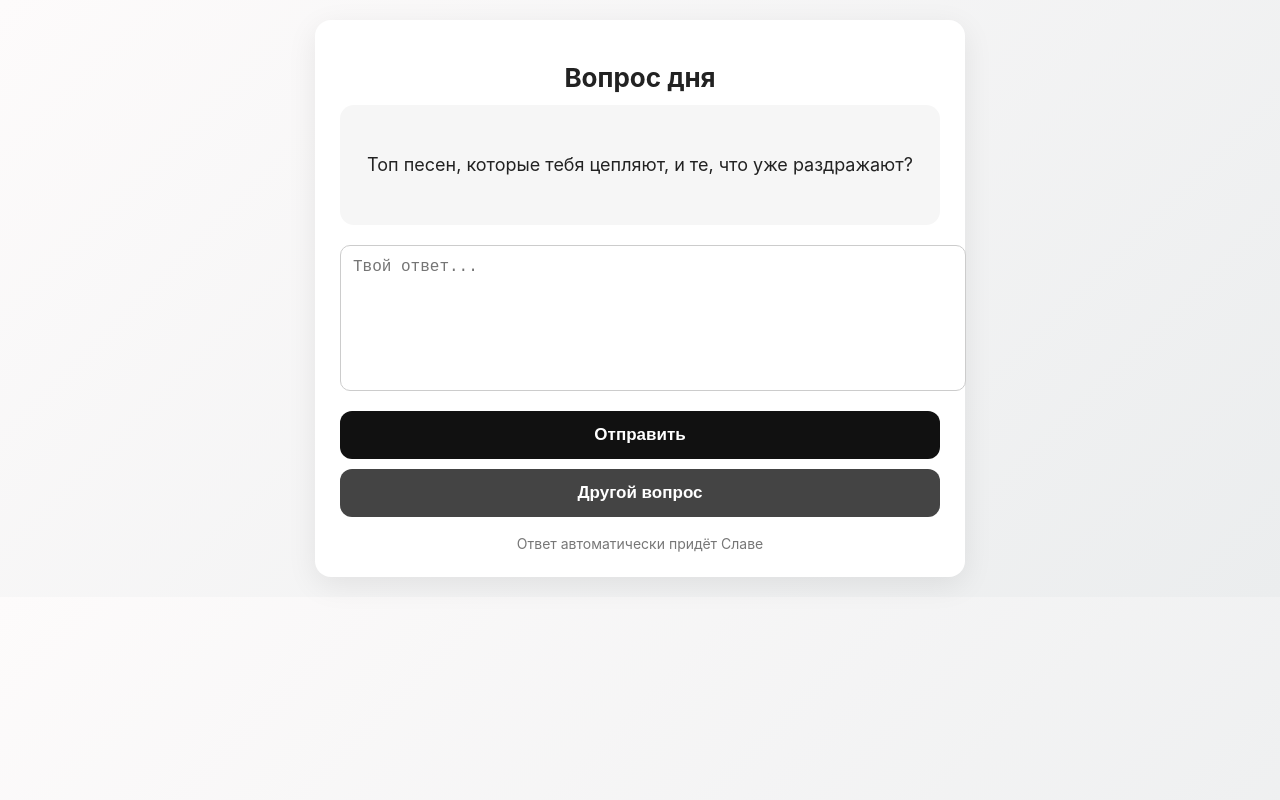
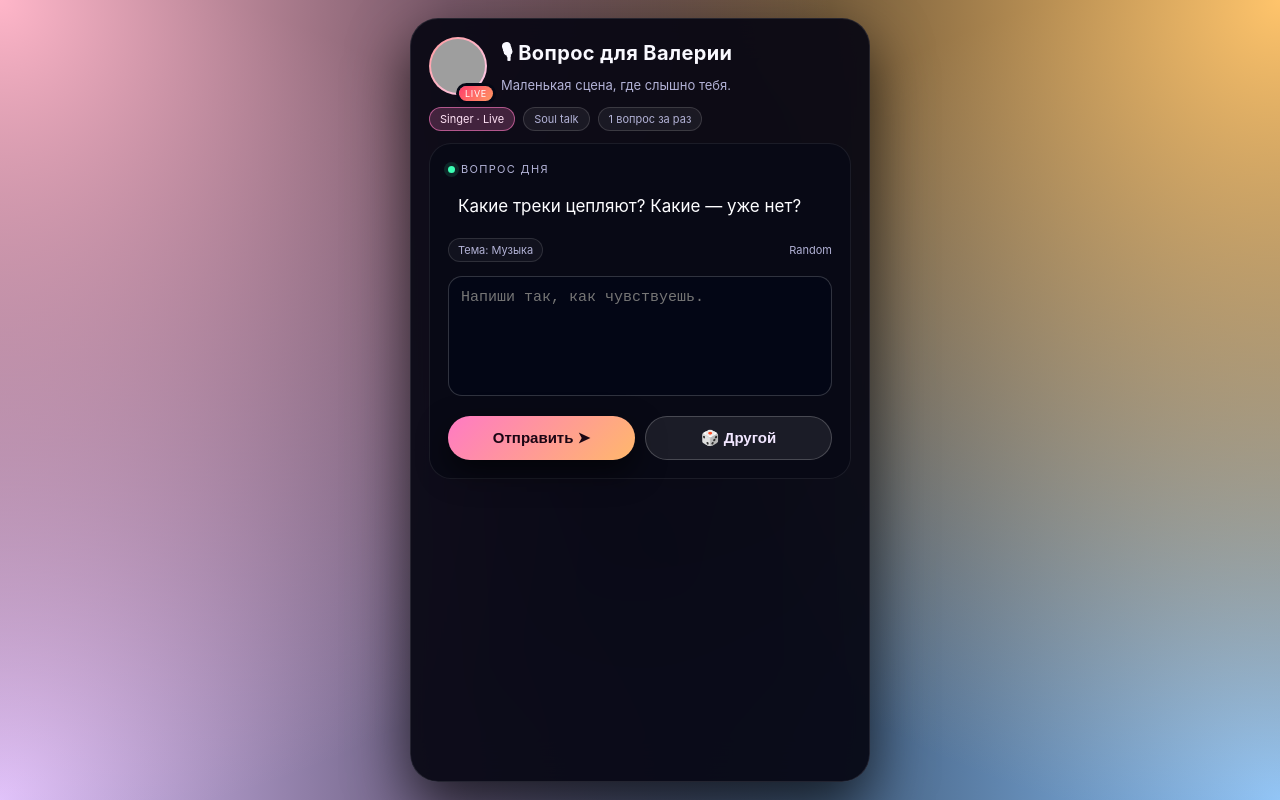
Before and after one commit to vostroslava/valeria-game, a plain HTML site: page index.html in a window 1280 px wide. Drawn offline with Linux system fonts and the light colour scheme; grey boxes are pictures that could not be loaded.

Commit message:
Enhance layout and styles in index.html
Refactor HTML structure and styles for improved layout and design.

```diff
--- a/index.html
+++ b/index.html
@@ -1,4 +1,3 @@
-
 <!DOCTYPE html>
 <html lang="ru">
 <head>
@@ -6,150 +5,355 @@
 <meta name="viewport" content="width=device-width, initial-scale=1.0" />
 <title>Valeria Q&A</title>
 
+<!-- iOS app-like behaviour -->
+<meta name="apple-mobile-web-app-capable" content="yes">
+<meta name="apple-mobile-web-app-status-bar-style" content="black-translucent">
+
 <style>
+    :root {
+        --bg-gradient: radial-gradient(circle at 0% 0%, #ffb6c9 0, transparent 55%),
+                       radial-gradient(circle at 100% 0%, #ffc46b 0, transparent 55%),
+                       radial-gradient(circle at 100% 100%, #8ec5fc 0, transparent 55%),
+                       radial-gradient(circle at 0% 100%, #e0c3fc 0, transparent 55%),
+                       #050816;
+        --card-bg: rgba(9, 10, 22, 0.92);
+        --accent: #ff7ac4;
+        --accent-soft: rgba(255, 122, 196, 0.18);
+        --text-main: #f9f9ff;
+        --text-muted: #b2b2d6;
+        --border-subtle: rgba(255, 255, 255, 0.08);
+    }
+
+    * {
+        box-sizing: border-box;
+    }
+
     body {
         margin: 0;
-        font-family: -apple-system, BlinkMacSystemFont, 'Segoe UI', Roboto, sans-serif;
-        background: linear-gradient(135deg, #fdfbfb 0%, #ebedee 100%);
-        padding: 20px;
-        color: #222;
+        min-height: 100vh;
+        font-family: -apple-system, BlinkMacSystemFont, "SF Pro Text", system-ui, Roboto, sans-serif;
+        background: var(--bg-gradient);
+        color: var(--text-main);
+        display: flex;
+        justify-content: center;
+        align-items: stretch;
+        padding: 18px 14px;
+        -webkit-font-smoothing: antialiased;
     }
 
-    .container {
-        max-width: 600px;
-        margin: 0 auto;
-        background: white;
-        padding: 25px;
-        border-radius: 16px;
-        box-shadow: 0 8px 30px rgba(0,0,0,0.08);
+    .frame {
+        width: 100%;
+        max-width: 460px;
+        border-radius: 28px;
+        padding: 18px;
+        border: 1px solid rgba(255, 255, 255, 0.1);
+        background: rgba(6, 6, 18, 0.92);
+        backdrop-filter: blur(18px);
+        box-shadow: 0 24px 60px rgba(0, 0, 0, 0.7);
+        animation: fadeIn 0.5s ease;
     }
 
-    h1 {
-        font-size: 26px;
+    @keyframes fadeIn {
+        from { opacity: 0; transform: translateY(10px); }
+        to   { opacity: 1; transform: translateY(0); }
+    }
+
+    header {
+        display: flex;
+        align-items: center;
+        gap: 14px;
         margin-bottom: 12px;
-        text-align: center;
+    }
+
+    .avatar {
+        width: 58px;
+        height: 58px;
+        border-radius: 50%;
+        background-image: linear-gradient(135deg, #ff9a9e, #fecfef);
+        padding: 2px;
+        position: relative;
+        flex-shrink: 0;
+    }
+
+    .avatar-inner {
+        width: 100%;
+        height: 100%;
+        border-radius: inherit;
+        background: url('https://images.pexels.com/photos/167636/pexels-photo-167636.jpeg?auto=compress&cs=tinysrgb&w=400') center/cover no-repeat;
+        filter: saturate(1.15);
+    }
+
+    .live-pill {
+        position: absolute;
+        right: -6px;
+        bottom: -6px;
+        background: linear-gradient(135deg, #ff3b6b, #ff9a62);
+        color: #fff;
+        font-size: 9px;
+        padding: 2px 6px;
+        border-radius: 999px;
+        text-transform: uppercase;
+        letter-spacing: 0.08em;
+        box-shadow: 0 0 0 3px #050816;
+    }
+
+    header h1 {
+        font-size: 20px;
+        margin: 0 0 4px;
+        letter-spacing: 0.02em;
+        display: flex;
+        align-items: center;
+        gap: 6px;
+    }
+
+    header p {
+        margin: 0;
+        font-size: 13px;
+        color: var(--text-muted);
+    }
+
+    .chip-row {
+        display: flex;
+        gap: 8px;
+        margin-bottom: 12px;
+        flex-wrap: wrap;
+    }
+
+    .chip {
+        padding: 4px 10px;
+        border-radius: 999px;
+        font-size: 11px;
+        border: 1px solid rgba(255, 255, 255, 0.14);
+        color: var(--text-muted);
+        background: rgba(255,255,255,0.06);
+    }
+
+    .chip--accent {
+        border-color: rgba(255, 122, 196, 0.6);
+        color: #ffe2f5;
+        background: rgba(255,122,196,0.22);
+    }
+
+    .card {
+        margin-top: 6px;
+        padding: 18px;
+        border-radius: 22px;
+        background: var(--card-bg);
+        border: 1px solid var(--border-subtle);
+    }
+
+    .label {
+        font-size: 11px;
+        text-transform: uppercase;
+        letter-spacing: 0.12em;
+        color: var(--text-muted);
+        margin-bottom: 6px;
+        display: flex;
+        align-items: center;
+        gap: 6px;
+    }
+
+    .label-dot {
+        width: 7px;
+        height: 7px;
+        border-radius: 50%;
+        background: #3cffb5;
+        box-shadow: 0 0 0 4px rgba(60, 255, 181, 0.12);
     }
 
     .question-box {
-        background: #f6f6f6;
-        padding: 20px;
-        border-radius: 14px;
-        font-size: 18px;
+        padding: 12px 10px 6px;
+        font-size: 17px;
         line-height: 1.45;
-        min-height: 80px;
+        color: #fdfdff;
+        min-height: 52px;
+        transition: opacity 0.2s ease;
+    }
+
+    .question-meta {
         display: flex;
-        justify-content: center;
+        justify-content: space-between;
         align-items: center;
-        text-align: center;
-        margin-bottom: 20px;
+        margin-top: 4px;
+        font-size: 11px;
+        color: var(--text-muted);
+    }
+
+    .topic-pill {
+        padding: 4px 9px;
+        border-radius: 999px;
+        background: rgba(255, 255, 255, 0.04);
+        border: 1px solid rgba(255, 255, 255, 0.12);
     }
 
     textarea {
         width: 100%;
-        height: 120px;
+        margin-top: 14px;
         padding: 12px;
-        border-radius: 10px;
-        border: 1px solid #ccc;
+        border-radius: 14px;
+        border: 1px solid rgba(255,255,255,0.18);
+        background: rgba(4, 7, 22, 0.9);
+        color: var(--text-main);
+        font-size: 15px;
         resize: none;
-        font-size: 16px;
+        min-height: 120px;
+        outline: none;
+    }
+
+    .btn-row {
+        display: grid;
+        grid-template-columns: 1fr 1fr;
+        gap: 10px;
+        margin-top: 16px;
     }
 
     button {
-        width: 100%;
-        padding: 14px;
-        font-size: 17px;
+        border-radius: 999px;
+        padding: 12px 14px;
+        font-size: 15px;
         font-weight: 600;
         border: none;
-        background: #111;
-        color: white;
-        border-radius: 12px;
-        margin-top: 16px;
         cursor: pointer;
+        transition: all 0.12s ease;
     }
 
-    button:hover {
-        background: #000;
+    .btn-primary {
+        background: linear-gradient(135deg, #ff7ac4, #ffb86b);
+        color: #1b0614;
+        box-shadow: 0 12px 30px rgba(0, 0, 0, 0.6);
     }
 
-    .small-note {
-        text-align: center;
-        margin-top: 18px;
-        font-size: 14px;
-        color: #777;
+    .btn-primary:active {
+        transform: scale(0.97);
+    }
+
+    .btn-secondary {
+        background: rgba(255,255,255,0.08);
+        color: #f1e6ff;
+        border: 1px solid rgba(255,255,255,0.2);
+    }
+
+    .toast {
+        position: fixed;
+        left: 50%;
+        bottom: 22px;
+        transform: translateX(-50%);
+        padding: 10px 16px;
+        border-radius: 999px;
+        background: rgba(12, 14, 32, 0.96);
+        color: #f6f2ff;
+        font-size: 13px;
+        display: none;
+        border: 1px solid rgba(255,255,255,0.16);
     }
 </style>
 </head>
 
 <body>
-<div class="container">
-    <h1>Вопрос дня</h1>
+<div class="frame">
+    <header>
+        <div class="avatar">
+            <div class="avatar-inner"></div>
+            <div class="live-pill">live</div>
+        </div>
+        <div>
+            <h1>🎙 Вопрос для Валерии</h1>
+            <p>Маленькая сцена, где слышно тебя.</p>
+        </div>
+    </header>
 
-    <div id="questionBox" class="question-box">Загрузка вопроса...</div>
+    <div class="chip-row">
+        <div class="chip chip--accent">Singer · Live</div>
+        <div class="chip">Soul talk</div>
+        <div class="chip">1 вопрос за раз</div>
+    </div>
 
-    <textarea id="answerInput" placeholder="Твой ответ..."></textarea>
+    <section class="card">
+        <div class="label"><span class="label-dot"></span>Вопрос дня</div>
 
-    <button onclick="sendAnswer()">Отправить</button>
-    <button onclick="loadNewQuestion()" style="background:#444;margin-top:10px;">Другой вопрос</button>
+        <div id="questionBox" class="question-box">Загрузка вопроса...</div>
 
-    <div class="small-note">Ответ автоматически придёт Славе</div>
+        <div class="question-meta">
+            <div id="topicPill" class="topic-pill">Тема: —</div>
+            <div>Random</div>
+        </div>
+
+        <textarea id="answerInput" placeholder="Напиши так, как чувствуешь."></textarea>
+
+        <div class="btn-row">
+            <button class="btn-primary" onclick="sendAnswer()">Отправить ➤</button>
+            <button class="btn-secondary" onclick="loadNewQuestion()">🎲 Другой</button>
+        </div>
+    </section>
 </div>
+
+<div id="toast" class="toast">Ответ отправлен.</div>
 
 <script>
 const questions = [
-    "Какие маленькие моменты в жизни делают тебя искренне счастливой?",
-    "Что для тебя музыка — работа, вдохновение или способ проживать эмоции?",
-    "Где тебе больше всего нравится петь, чтобы чувствовать кайф?",
-    "Если я правильно заметил, то у тебя очень мало косметики в повседневности — почему так комфортнее?",
-    "Какие маленькие знаки внимания для тебя самые приятные?",
-    "Если готова — расскажи что-нибудь очень тёплое или личное, но безопасное для тебя.",
-    "Что для тебя значит стабильность и уют в отношениях?",
-    "Если выбирать — выступление, повседневность или образ в инстаграме: какой ты считаешь настоящей собой?",
-    "Что в людях привлекает тебя сильнее всего?",
-    "Ты легко подпускаешь людей или держишь границы?",
-    "Что тебе больше всего нравится в Минске?",
-    "Что вкусного любишь покушать, от чего кайфуешь?",
-    "Какой кальян тебе нравится и разбираешься ли ты в них?",
-    "Если говорить честно — какие отношения тебе комфортны?",
-    "Топ песен, которые тебя цепляют, и те, что уже раздражают?",
-    "Планы на развитие — что хочешь в себе усилить?",
-    "Какие жизненные ценности для тебя нерушимые?",
-    "Что тебя вдохновляет на изменения?"
+    { text: "Какие маленькие моменты делают тебя искренне счастливой?", topic: "Теплые моменты" },
+    { text: "Что для тебя музыка — работа, вдохновение или проживание эмоций?", topic: "Музыка" },
+    { text: "Где тебе больше всего нравится петь?", topic: "Музыка" },
+    { text: "Если заметил правильно — ты почти без косметики. Это про комфорт?", topic: "Естественность" },
+    { text: "Какие знаки внимания тебя искренне трогают?", topic: "Забота" },
+    { text: "Расскажи что-то тёплое и личное, но безопасное.", topic: "Личное" },
+    { text: "Что для тебя уют и стабильность в отношениях?", topic: "Отношения" },
+    { text: "Где ты настоящая: сцена, жизнь или инста?", topic: "Образы" },
+    { text: "Что в людях притягивает сильнее всего?", topic: "Люди" },
+    { text: "Ты подпускаешь легко или держишь границы?", topic: "Границы" },
+    { text: "Что тебе больше всего нравится в Минске?", topic: "Город" },
+    { text: "Что вкусного любишь?", topic: "Еда" },
+    { text: "Какой кальян нравится? Разбираешься ли?", topic: "Кальян" },
+    { text: "Какие отношения тебе комфортны?", topic: "Отношения" },
+    { text: "Какие треки цепляют? Какие — уже нет?", topic: "Музыка" },
+    { text: "Что хочешь усилить в себе в ближайшее время?", topic: "Развитие" },
+    { text: "Какие ценности для тебя нерушимы?", topic: "Ценности" },
+    { text: "Что тебя вдохновляет меняться?", topic: "Вдохновение" }
 ];
 
-let currentQuestion = "";
+let currentQuestion = null;
 
 function loadNewQuestion() {
     const q = questions[Math.floor(Math.random() * questions.length)];
     currentQuestion = q;
-    document.getElementById("questionBox").textContent = q;
+    document.getElementById("questionBox").textContent = q.text;
+    document.getElementById("topicPill").textContent = "Тема: " + q.topic;
 }
 
 document.addEventListener("DOMContentLoaded", loadNewQuestion);
 
+// основной рабочий webhook
 const webhookUrl = "https://script.google.com/macros/s/AKfycbwGsYzw4o31i9AzDo-kG832v1CtOnWpm8YH-Xvti5sG7_p9-99O27U7sqkqdWzI3nowmQ/exec";
 
+function showToast(text) {
+    const toast = document.getElementById("toast");
+    toast.textContent = text;
+    toast.style.display = "block";
+    setTimeout(() => { toast.style.display = "none"; }, 2100);
+}
+
 function sendAnswer() {
-    const answer = document.getElementById("answerInput").value.trim();
-    if (!answer) {
-        alert("Напиши хотя бы пару слов");
-        return;
-    }
+    const answerEl = document.getElementById("answerInput");
+    const answer = answerEl.value.trim();
+
+    if (!answer) return showToast("Напиши пару слов...");
 
     fetch(webhookUrl, {
         method: "POST",
+        mode: "no-cors",
         headers: { "Content-Type": "application/json" },
         body: JSON.stringify({
-            questionText: currentQuestion,
-            answer: answer,
+            questionText: currentQuestion.text,
+            topic: currentQuestion.topic,
+            answer,
             who: "Valeria"
         })
-    }).then(r => {
-        alert("Ответ отправлен!");
-        document.getElementById("answerInput").value = "";
-        loadNewQuestion();
-    }).catch(err => alert("Ошибка отправки"));
+    });
+
+    answerEl.value = "";
+    loadNewQuestion();
+    showToast("Ответ отправлен.");
 }
 </script>
-
 </body>
 </html>
```
